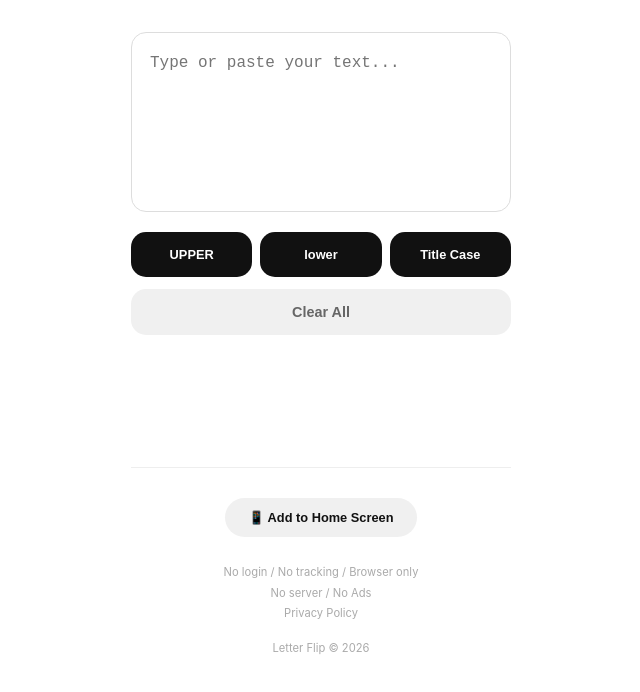
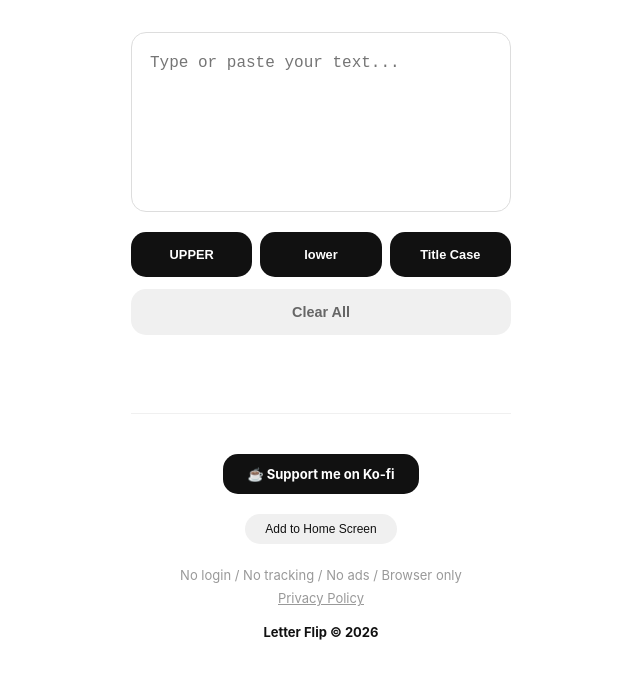
Before and after one commit to afrorakda/letter-flip, a plain HTML site: page index.html in a window 1280 px wide. Shown: the part 116-808 px from the top of the page, without its empty margins (319-959 px from the left). Drawn offline with Linux system fonts and the light colour scheme.

Commit message:
Update index.html

```diff
--- a/index.html
+++ b/index.html
@@ -11,8 +11,8 @@
     <link rel="apple-touch-icon" href="image_11.png">
 
     <style>
-        body { font-family: -apple-system, BlinkMacSystemFont, sans-serif; background-color: #fff; display: flex; justify-content: center; padding: 20px; margin: 0; color: #111; -webkit-font-smoothing: antialiased; }
-        .container { width: 100%; max-width: 380px; min-height: 98vh; display: flex; flex-direction: column; }
+        body { font-family: -apple-system, BlinkMacSystemFont, "Segoe UI", Roboto, sans-serif; background-color: #fff; display: flex; justify-content: center; padding: 20px; margin: 0; color: #111; -webkit-font-smoothing: antialiased; }
+        .container { width: 100%; max-width: 380px; min-height: 95vh; display: flex; flex-direction: column; }
         h1 { font-size: 1.7rem; font-weight: 800; letter-spacing: -0.8px; margin: 25px 0 5px; }
         .subtitle { font-size: 0.85rem; color: #666; margin-bottom: 35px; }
 
@@ -25,16 +25,18 @@
 
         .btn-action:active, .btn-clear:active { transform: scale(0.96); opacity: 0.8; }
 
-        footer { margin-top: auto; padding: 30px 0; text-align: center; font-size: 0.7rem; color: #aaa; line-height: 1.8; border-top: 1px solid #eee; }
-        .install-btn { background: #f0f0f0; color: #111; border: none; padding: 12px 24px; border-radius: 25px; font-weight: 700; cursor: pointer; margin: 0 auto 25px; font-size: 0.8rem; display: inline-block; transition: 0.2s; }
+        /* Fridge Combo Standard Footer */
+        footer { margin-top: auto; padding: 40px 0 20px; text-align: center; font-size: 13px; color: #666; border-top: 1px solid #f0f0f0; }
+        .kofi-btn { display: inline-block; background: #111; color: #fff; padding: 12px 24px; border-radius: 15px; text-decoration: none; font-weight: bold; margin-bottom: 20px; transition: 0.2s; }
+        .install-btn { background: #f0f0f0; color: #111; border: none; padding: 8px 20px; border-radius: 20px; font-size: 12px; cursor: pointer; font-weight: 500; margin-bottom: 20px; }
+        .footer-line { line-height: 1.8; color: #999; }
+        .footer-link { color: #999; text-decoration: underline; }
 
         #install-modal { display:none; position:fixed; top:0; left:0; width:100%; height:100%; background:rgba(0,0,0,0.6); z-index:1000; align-items: center; justify-content: center; backdrop-filter: blur(2px); }
         .modal-content { background: white; padding: 25px; border-radius: 16px; width: 85%; max-width: 300px; position: relative; text-align: center; }
         .btn-close-modal { position: absolute; top: 15px; right: 15px; background:none; border:none; font-size:20px; color: #999; cursor: pointer; }
 
         #toast { position: fixed; bottom: 40px; left: 50%; transform: translateX(-50%); background: rgba(0,0,0,0.85); color: white; padding: 12px 24px; border-radius: 25px; font-size: 0.8rem; display: none; z-index: 100; }
-
-        @keyframes modalIn { from { opacity: 0; transform: scale(0.9); } to { opacity: 1; transform: scale(1); } }
     </style>
 </head>
 <body>
@@ -52,11 +54,15 @@
     <button class="btn-clear" onclick="clearAll()">Clear All</button>
 
     <footer>
-        <button class="install-btn" onclick="showInstall()">📱 Add to Home Screen</button>
-        <div class="footer-line">No login / No tracking / Browser only</div>
-        <div class="footer-line">No server / No Ads</div>
-        <div class="footer-line">Privacy Policy</div>
-        <div style="margin-top: 15px;">Letter Flip © 2026</div>
+        <a href="https://ko-fi.com/afrorakda" target="_blank" rel="noopener" class="kofi-btn">☕ Support me on Ko-fi</a>
+        <div>
+            <button class="install-btn" onclick="showInstall()">Add to Home Screen</button>
+        </div>
+        <div class="footer-line">
+            <div>No login / No tracking / No ads / Browser only</div>
+            <div><a href="privacy.html" class="footer-link">Privacy Policy</a></div>
+            <div style="margin-top: 10px; font-weight: bold; color: #111;">Letter Flip © 2026</div>
+        </div>
     </footer>
 </div>
 
@@ -91,8 +97,9 @@
     }
 
     function clearAll() {
-        document.getElementById('txt').value = '';
-        document.getElementById('txt').focus();
+        const area = document.getElementById('txt');
+        area.value = '';
+        area.focus();
     }
 
     async function copy(t) {
```
